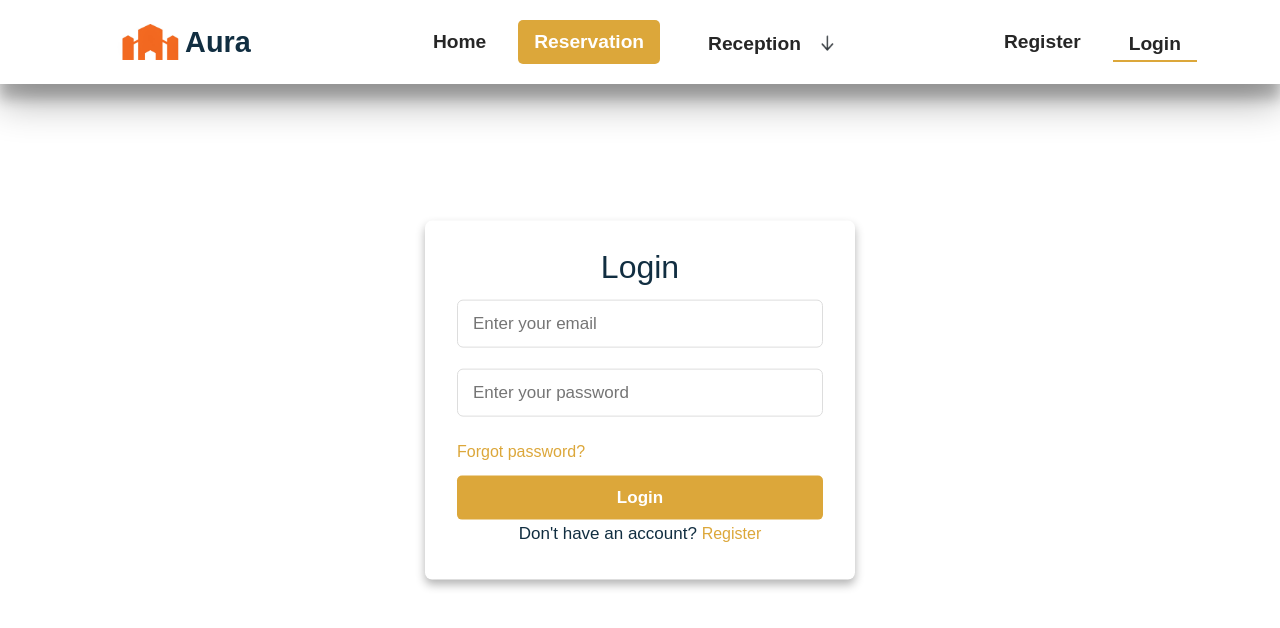
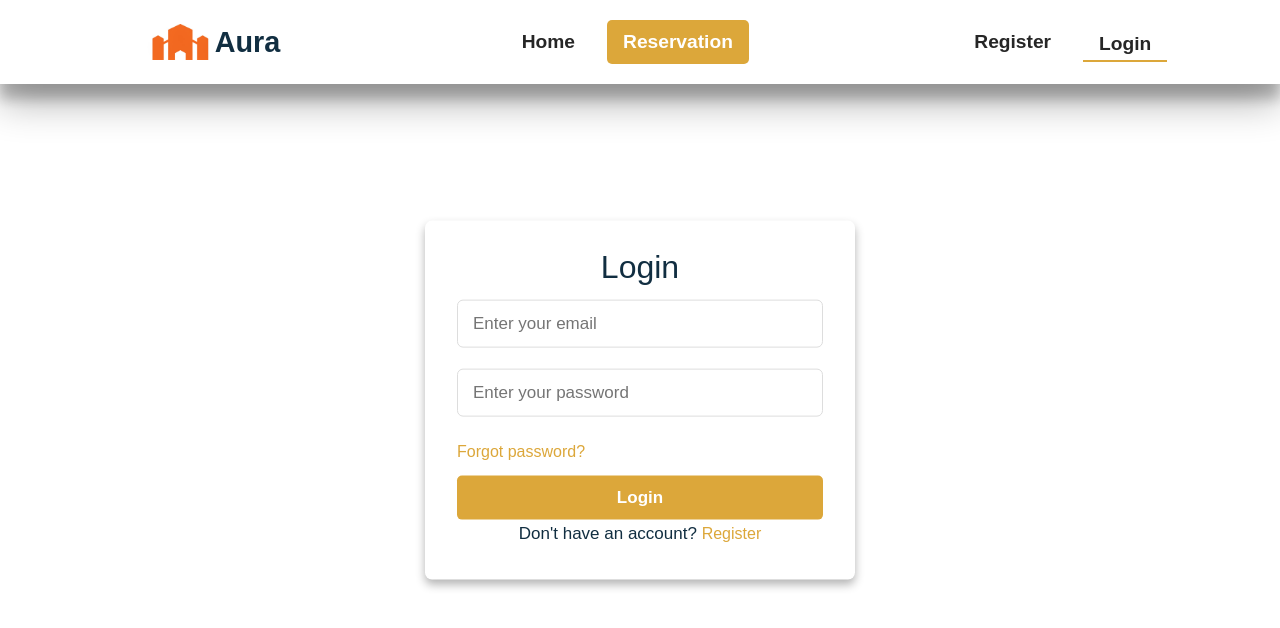
Before and after one commit to JessFreak/hotel-management-frontend, an Angular app: page /login in a window 1280 px wide. Shown: the top 628 px of the page. Built offline with nearby package versions, Linux system fonts and the light colour scheme; no server answers.

Commit message:
fixed header

```diff
--- a/src/app/components/header/header.component.css
+++ b/src/app/components/header/header.component.css
@@ -1,3 +1,11 @@
+header {
+  position: fixed;
+  top: 0;
+  left: 0;
+  width: 100%;
+  z-index: 10;
+}
+
 nav {
   background-color: white;
   -webkit-box-shadow: 0 19px 38px rgba(0, 0, 0, 0.3), 0 15px 12px rgba(0, 0, 0, 0.22);
--- a/src/app/components/header/header.component.html
+++ b/src/app/components/header/header.component.html
@@ -8,7 +8,7 @@
     <div class="center">
       <a routerLink="/" routerLinkActive="active-link" [routerLinkActiveOptions]="{ exact: true }">Home</a>
       <a routerLink="/reservation" routerLinkActive="active-link" class="orange-btn">Reservation</a>
-      <div class="menu" routerLinkActive="active-link">
+      <div *ngIf="user?.role === 'receptionist'" class="menu" routerLinkActive="active-link">
         <a>Reception</a>
         <img ngSrc="arrow-down.png" alt="arrow icon" height="24" width="24"/>
         <ul class="submenu">
--- a/src/styles.css
+++ b/src/styles.css
@@ -15,6 +15,7 @@
 
 html, body {
   height: 100%;
+  padding-top: 40px;
 }
 
 .center {
```
